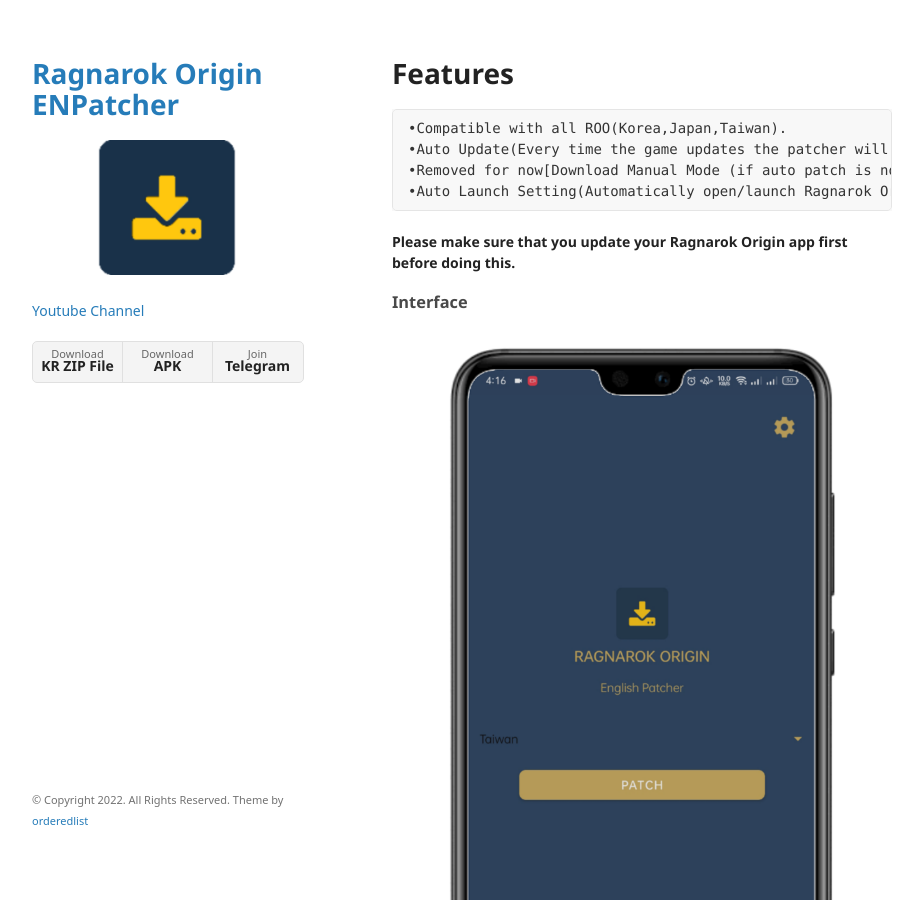
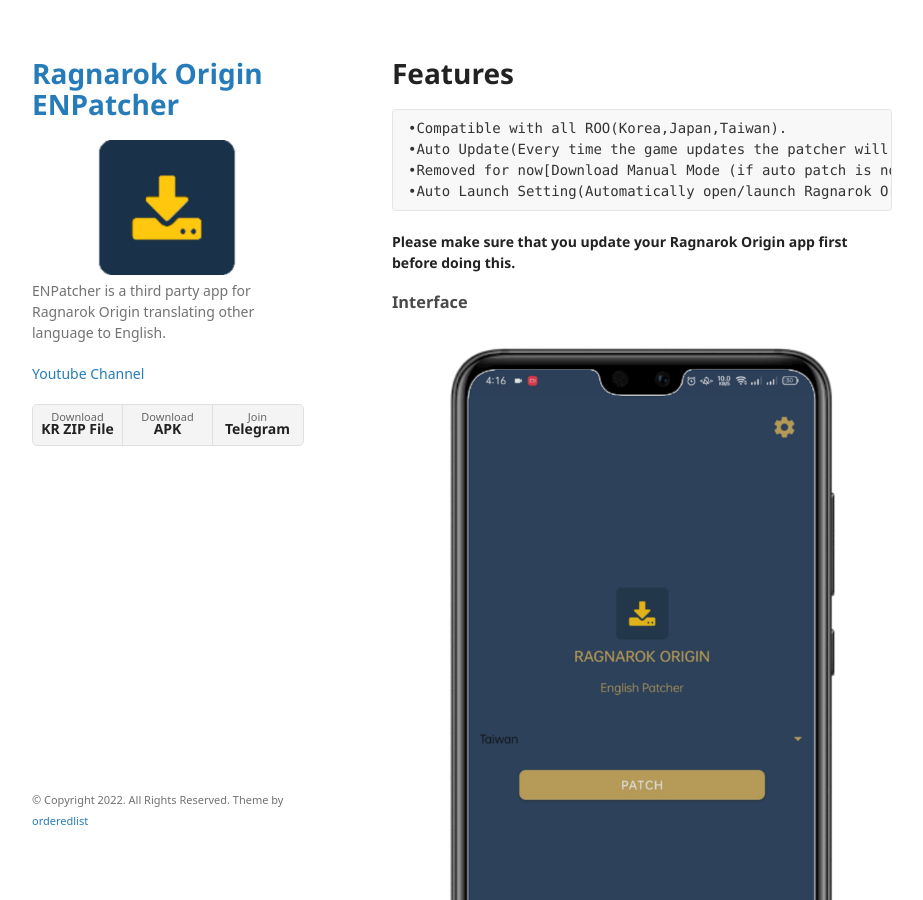
Before and after one commit to RO-ENPatcher/RO-ENPatcher.github.io, a Jekyll site: the page built from index.md, in a window 1280 px wide and 900 px high. Shown: the whole window, without its empty margins (178-1101 px from the left). Built offline with Jekyll 4.4.1, drawn with Linux system fonts in a browser that asks for light colours; some web fonts are replaced; the repository's description, which GitHub fills in, is left out; our own code applies the rules of GitHub Pages for plain Markdown files; part of the change alters nothing that is shown.

Commit message:
Update _config.yml

```diff
--- a/_config.yml
+++ b/_config.yml
@@ -1,6 +1,6 @@
 title: Ragnarok Origin ENPatcher
 logo: /assets/img/logo.png
-description:Note: Please do not reupload the app, creators discretion\n\nENPatcher is a third party app for Ragnarok Origin translating other language to English.
+description: ENPatcher is a third party app for Ragnarok Origin translating other language to English.
 show_downloads: true
 google_analytics:
 theme: jekyll-theme-minimal
```
